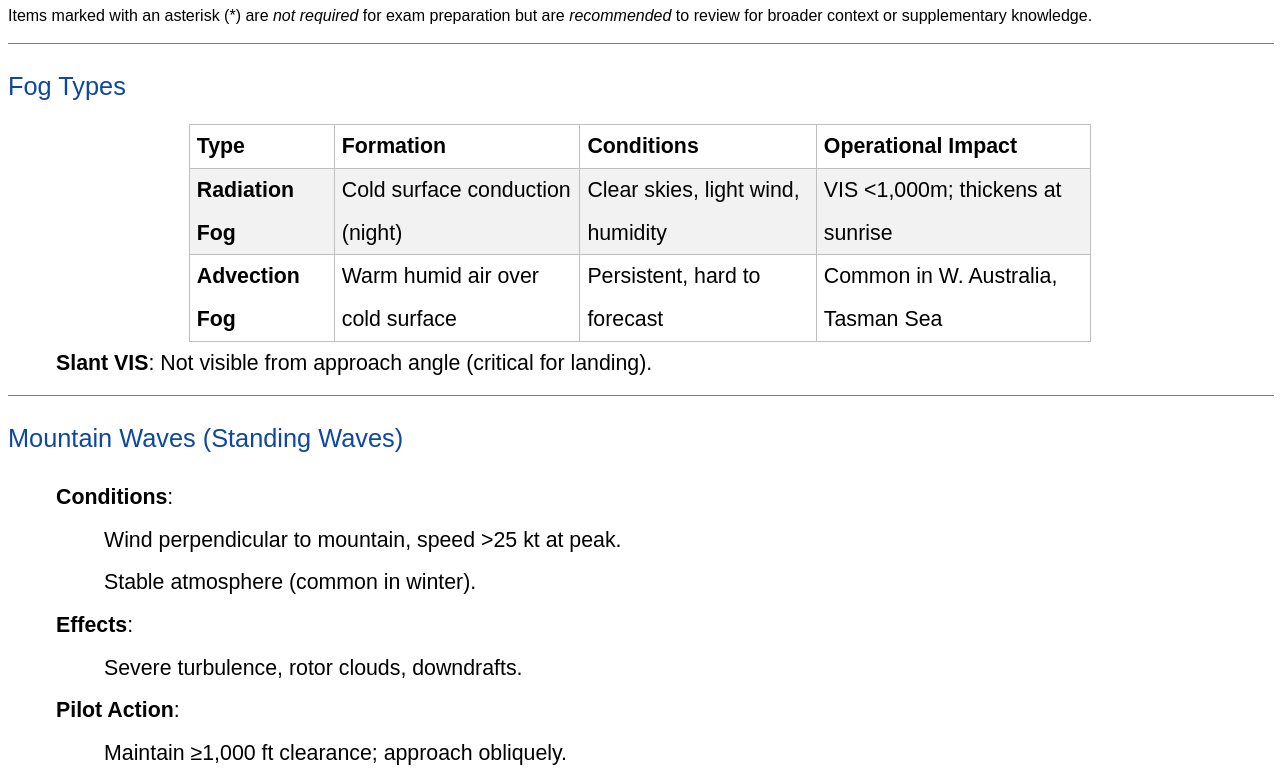
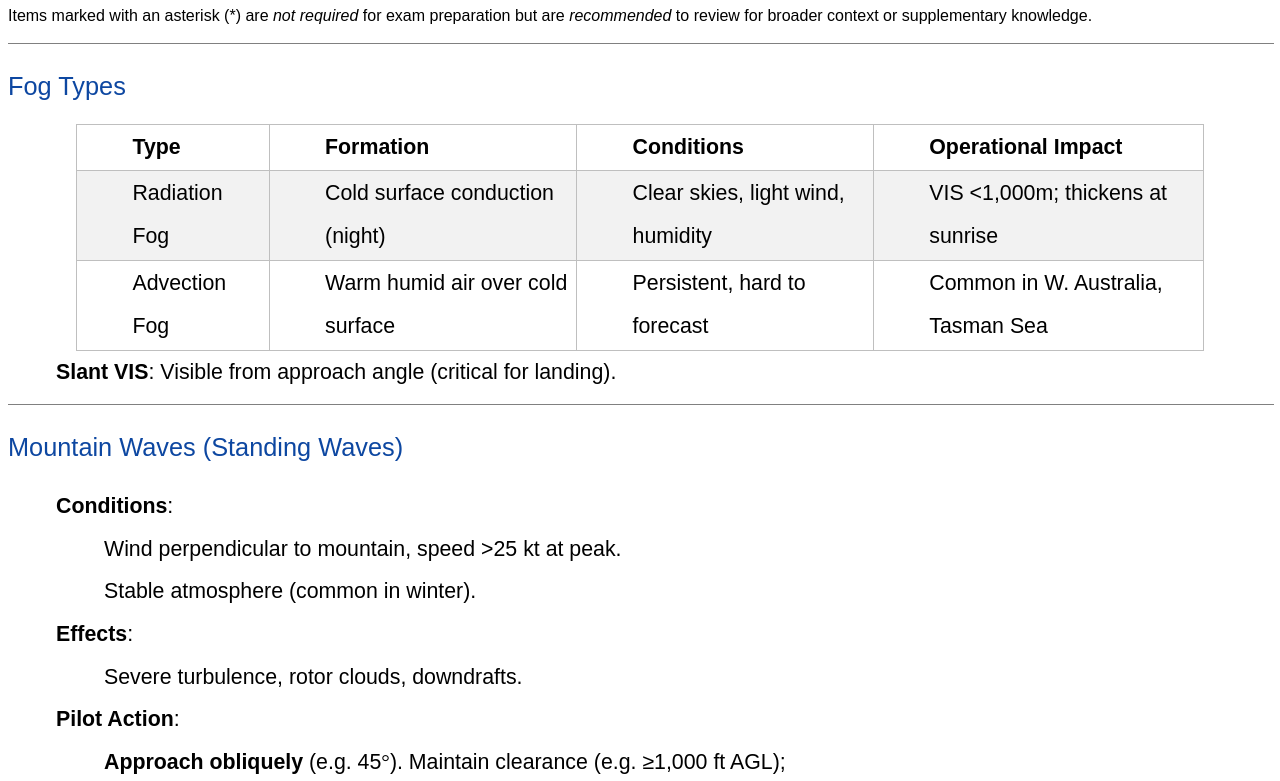
Before and after one commit to Yohann-Zhao/YohannBlog, a plain HTML site: page CMET/CMET_Part6.html in a window 1280 px wide. Shown: the part 101-882 px from the top of the page. Drawn offline with Linux system fonts and the light colour scheme.

Commit message:
完善CMET CMET_Part6

```diff
--- a/CMET/CMET_Part6.html
+++ b/CMET/CMET_Part6.html
@@ -6,7 +6,7 @@
 <style>
         /*图片自适应大小*/
         img {
-            max-width: 80%;
+            max-width: 100%;
             height: auto;
         }
 <!--
@@ -106,8 +106,8 @@ ul
 
 <body lang=EN-US style='word-wrap:break-word;text-justify-trim:punctuation'>
 
- <div style="text-align: right; font-family: 'Times New Roman', serif; font-size: 12pt; color: #0F4761;">
-    编辑日期: 2025年2月15日
+<div style="text-align: right; font-family: 'Times New Roman', serif; font-size: 12pt; color: #0F4761;">
+    编辑日期: 2025年2月16日
 </div>
 
 <div class=WordSection1 style='layout-grid:15.6pt'>
@@ -133,78 +133,87 @@ line-height:250%'><span style='font-family:"Aptos",sans-serif'>Fog Types</span><
 
 <div align=center>
 
-<table class=MsoTable15Plain1 border=1 cellspacing=0 cellpadding=0 width=903
- style='width:677.1pt;border-collapse:collapse;border:none'>
- <tr style='height:31.75pt'>
-  <td valign=top style='border:solid #BFBFBF 1.0pt;padding:0in 5.4pt 0in 5.4pt;
-  height:31.75pt'>
-  <p class=MsoNormal style='line-height:200%'><b><span style='font-size:16.0pt;
-  line-height:200%'>Type</span></b></p>
+<table class=MsoTable15Plain1 border=1 cellspacing=0 cellpadding=0 width="89%"
+ style='width:89.2%;border-collapse:collapse;border:none'>
+ <tr style='height:34.15pt'>
+  <td width="17%" style='width:17.1%;border:solid #BFBFBF 1.0pt;padding:0in 5.4pt 0in 5.4pt;
+  height:34.15pt'>
+  <p class=MsoNormal align=left style='margin-left:.5in;text-align:left;
+  line-height:200%'><b><span style='font-size:16.0pt;line-height:200%'>Type</span></b></p>
   </td>
-  <td valign=top style='border:solid #BFBFBF 1.0pt;border-left:none;padding:
-  0in 5.4pt 0in 5.4pt;height:31.75pt'>
-  <p class=MsoNormal style='line-height:200%'><b><span style='font-size:16.0pt;
-  line-height:200%'>Formation</span></b></p>
+  <td width="27%" style='width:27.3%;border:solid #BFBFBF 1.0pt;border-left:
+  none;padding:0in 5.4pt 0in 5.4pt;height:34.15pt'>
+  <p class=MsoNormal align=left style='margin-left:.5in;text-align:left;
+  line-height:200%'><b><span style='font-size:16.0pt;line-height:200%'>Formation</span></b></p>
   </td>
-  <td valign=top style='border:solid #BFBFBF 1.0pt;border-left:none;padding:
-  0in 5.4pt 0in 5.4pt;height:31.75pt'>
-  <p class=MsoNormal style='line-height:200%'><b><span style='font-size:16.0pt;
-  line-height:200%'>Conditions</span></b></p>
+  <td width="26%" style='width:26.34%;border:solid #BFBFBF 1.0pt;border-left:
+  none;padding:0in 5.4pt 0in 5.4pt;height:34.15pt'>
+  <p class=MsoNormal align=left style='margin-left:.5in;text-align:left;
+  line-height:200%'><b><span style='font-size:16.0pt;line-height:200%'>Conditions</span></b></p>
   </td>
-  <td valign=top style='border:solid #BFBFBF 1.0pt;border-left:none;padding:
-  0in 5.4pt 0in 5.4pt;height:31.75pt'>
-  <p class=MsoNormal style='line-height:200%'><b><span style='font-size:16.0pt;
-  line-height:200%'>Operational Impact</span></b></p>
+  <td width="29%" style='width:29.26%;border:solid #BFBFBF 1.0pt;border-left:
+  none;padding:0in 5.4pt 0in 5.4pt;height:34.15pt'>
+  <p class=MsoNormal align=left style='margin-left:.5in;text-align:left;
+  line-height:200%'><b><span style='font-size:16.0pt;line-height:200%'>Operational
+  Impact</span></b></p>
   </td>
  </tr>
- <tr style='height:63.5pt'>
-  <td valign=top style='border:solid #BFBFBF 1.0pt;border-top:none;background:
-  #F2F2F2;padding:0in 5.4pt 0in 5.4pt;height:63.5pt'>
-  <p class=MsoNormal align=left style='text-align:left;line-height:200%'><b><span
-  style='font-size:16.0pt;line-height:200%;color:black'>Radiation Fog</span></b></p>
+ <tr style='height:67.45pt'>
+  <td width="17%" style='width:17.1%;border:solid #BFBFBF 1.0pt;border-top:
+  none;background:#F2F2F2;padding:0in 5.4pt 0in 5.4pt;height:67.45pt'>
+  <p class=MsoNormal align=left style='margin-left:.5in;text-align:left;
+  line-height:200%'><span style='font-size:16.0pt;line-height:200%;color:black'>Radiation
+  Fog</span></p>
   </td>
-  <td valign=top style='border-top:none;border-left:none;border-bottom:solid #BFBFBF 1.0pt;
-  border-right:solid #BFBFBF 1.0pt;background:#F2F2F2;padding:0in 5.4pt 0in 5.4pt;
-  height:63.5pt'>
-  <p class=MsoNormal align=left style='text-align:left;line-height:200%'><span
-  style='font-size:16.0pt;line-height:200%;color:black'>Cold surface conduction
-  (night)</span></p>
+  <td width="27%" style='width:27.3%;border-top:none;border-left:none;
+  border-bottom:solid #BFBFBF 1.0pt;border-right:solid #BFBFBF 1.0pt;
+  background:#F2F2F2;padding:0in 5.4pt 0in 5.4pt;height:67.45pt'>
+  <p class=MsoNormal align=left style='margin-left:.5in;text-align:left;
+  line-height:200%'><span style='font-size:16.0pt;line-height:200%;color:black'>Cold
+  surface conduction (night)</span></p>
   </td>
-  <td valign=top style='border-top:none;border-left:none;border-bottom:solid #BFBFBF 1.0pt;
-  border-right:solid #BFBFBF 1.0pt;background:#F2F2F2;padding:0in 5.4pt 0in 5.4pt;
-  height:63.5pt'>
-  <p class=MsoNormal align=left style='text-align:left;line-height:200%'><span
-  style='font-size:16.0pt;line-height:200%;color:black'>Clear skies, light
-  wind, humidity</span></p>
+  <td width="26%" style='width:26.34%;border-top:none;border-left:none;
+  border-bottom:solid #BFBFBF 1.0pt;border-right:solid #BFBFBF 1.0pt;
+  background:#F2F2F2;padding:0in 5.4pt 0in 5.4pt;height:67.45pt'>
+  <p class=MsoNormal align=left style='margin-left:.5in;text-align:left;
+  line-height:200%'><span style='font-size:16.0pt;line-height:200%;color:black'>Clear
+  skies, light wind, humidity</span></p>
   </td>
-  <td valign=top style='border-top:none;border-left:none;border-bottom:solid #BFBFBF 1.0pt;
-  border-right:solid #BFBFBF 1.0pt;background:#F2F2F2;padding:0in 5.4pt 0in 5.4pt;
-  height:63.5pt'>
-  <p class=MsoNormal align=left style='text-align:left;line-height:200%'><span
-  style='font-size:16.0pt;line-height:200%;color:black'>VIS &lt;1,000m;
-  thickens at sunrise</span></p>
+  <td width="29%" style='width:29.26%;border-top:none;border-left:none;
+  border-bottom:solid #BFBFBF 1.0pt;border-right:solid #BFBFBF 1.0pt;
+  background:#F2F2F2;padding:0in 5.4pt 0in 5.4pt;height:67.45pt'>
+  <p class=MsoNormal align=left style='margin-left:.5in;text-align:left;
+  line-height:200%'><span style='font-size:16.0pt;line-height:200%;color:black'>VIS
+  &lt;1,000m; thickens at sunrise</span></p>
   </td>
  </tr>
- <tr style='height:64.35pt'>
-  <td valign=top style='border:solid #BFBFBF 1.0pt;border-top:none;padding:
-  0in 5.4pt 0in 5.4pt;height:64.35pt'>
-  <p class=MsoNormal align=left style='text-align:left;line-height:200%'><b><span
-  style='font-size:16.0pt;line-height:200%'>Advection Fog</span></b></p>
+ <tr style='height:67.45pt'>
+  <td width="17%" style='width:17.1%;border:solid #BFBFBF 1.0pt;border-top:
+  none;padding:0in 5.4pt 0in 5.4pt;height:67.45pt'>
+  <p class=MsoNormal align=left style='margin-left:.5in;text-align:left;
+  line-height:200%'><span style='font-size:16.0pt;line-height:200%'>Advection
+  Fog</span></p>
   </td>
-  <td valign=top style='border-top:none;border-left:none;border-bottom:solid #BFBFBF 1.0pt;
-  border-right:solid #BFBFBF 1.0pt;padding:0in 5.4pt 0in 5.4pt;height:64.35pt'>
-  <p class=MsoNormal align=left style='text-align:left;line-height:200%'><span
-  style='font-size:16.0pt;line-height:200%'>Warm humid air over cold surface</span></p>
+  <td width="27%" style='width:27.3%;border-top:none;border-left:none;
+  border-bottom:solid #BFBFBF 1.0pt;border-right:solid #BFBFBF 1.0pt;
+  padding:0in 5.4pt 0in 5.4pt;height:67.45pt'>
+  <p class=MsoNormal align=left style='margin-left:.5in;text-align:left;
+  line-height:200%'><span style='font-size:16.0pt;line-height:200%'>Warm humid
+  air over cold surface</span></p>
   </td>
-  <td valign=top style='border-top:none;border-left:none;border-bottom:solid #BFBFBF 1.0pt;
-  border-right:solid #BFBFBF 1.0pt;padding:0in 5.4pt 0in 5.4pt;height:64.35pt'>
-  <p class=MsoNormal align=left style='text-align:left;line-height:200%'><span
-  style='font-size:16.0pt;line-height:200%'>Persistent, hard to forecast</span></p>
+  <td width="26%" style='width:26.34%;border-top:none;border-left:none;
+  border-bottom:solid #BFBFBF 1.0pt;border-right:solid #BFBFBF 1.0pt;
+  padding:0in 5.4pt 0in 5.4pt;height:67.45pt'>
+  <p class=MsoNormal align=left style='margin-left:.5in;text-align:left;
+  line-height:200%'><span style='font-size:16.0pt;line-height:200%'>Persistent,
+  hard to forecast</span></p>
   </td>
-  <td valign=top style='border-top:none;border-left:none;border-bottom:solid #BFBFBF 1.0pt;
-  border-right:solid #BFBFBF 1.0pt;padding:0in 5.4pt 0in 5.4pt;height:64.35pt'>
-  <p class=MsoNormal align=left style='text-align:left;line-height:200%'><span
-  style='font-size:16.0pt;line-height:200%'>Common in W. Australia, Tasman Sea</span></p>
+  <td width="29%" style='width:29.26%;border-top:none;border-left:none;
+  border-bottom:solid #BFBFBF 1.0pt;border-right:solid #BFBFBF 1.0pt;
+  padding:0in 5.4pt 0in 5.4pt;height:67.45pt'>
+  <p class=MsoNormal align=left style='margin-left:.5in;text-align:left;
+  line-height:200%'><span style='font-size:16.0pt;line-height:200%'>Common in
+  W. Australia, Tasman Sea</span></p>
   </td>
  </tr>
 </table>
@@ -213,7 +222,7 @@ line-height:250%'><span style='font-family:"Aptos",sans-serif'>Fog Types</span><
 
 <p class=MsoNormal style='margin-left:.5in;line-height:200%'><b><span
 style='font-size:16.0pt;line-height:200%'>Slant VIS</span></b><span
-style='font-size:16.0pt;line-height:200%'>: Not visible from approach angle
+style='font-size:16.0pt;line-height:200%'>: Visible from approach angle
 (critical for landing).</span></p>
 
 <div class=MsoNormal align=center style='text-align:center;line-height:200%'><span
@@ -250,9 +259,12 @@ downdrafts.</span></p>
 style='font-size:16.0pt;line-height:200%'>Pilot Action</span></b><span
 style='font-size:16.0pt;line-height:200%'>:</span></p>
 
-<p class=MsoNormal style='margin-left:1.0in;line-height:200%'><span
-style='font-size:16.0pt;line-height:200%'>Maintain ≥1,000 ft clearance;
-approach obliquely.</span></p>
+<p class=MsoNormal style='margin-left:1.0in;line-height:200%'><b><span
+style='font-size:16.0pt;line-height:200%'>Approach obliquely</span></b><span
+style='font-size:16.0pt;line-height:200%'> (e.g. 45</span><span lang=ZH-CN
+style='font-size:16.0pt;line-height:200%;font-family:DengXian'>°</span><span
+style='font-size:16.0pt;line-height:200%'>). Maintain clearance (e.g. ≥1,000 ft
+AGL);</span></p>
 
 <p class=MsoNormal style='margin-left:.5in;line-height:200%'><b><span
 style='font-size:16.0pt;line-height:200%'>Clouds</span></b><span
@@ -267,11 +279,12 @@ style='font-size:16.0pt;line-height:200%'>Layers:</span></b></p>
 
 <p class=MsoListParagraphCxSpMiddle align=center style='text-align:center;
 line-height:200%'><span style='font-size:16.0pt;line-height:200%'><img
-width=396 height=251 src="CMET/CMET_Part6_files/image001.png"></span> </p>
+width=359 height=227 src="CMET/CMET_Part6_files/image001.png"></span><img width=396
+height=227 src="CMET/CMET_Part6_files/image002.png"></p>
 
 <p class=MsoListParagraphCxSpLast align=center style='text-align:center;
 line-height:200%'><span style='font-size:16.0pt;line-height:200%'><img
-width=396 height=227 src="CMET/CMET_Part6_files/image002.png"></span></p>
+width=754 height=455 src="CMET/CMET_Part6_files/image003.jpg"></span></p>
 
 <div class=MsoNormal align=center style='text-align:center;line-height:200%'><span
 style='font-size:16.0pt;line-height:200%'>
@@ -497,15 +510,26 @@ line-height:200%'>Hazards</span></b></p>
   <td valign=top style='border-top:none;border-left:none;border-bottom:solid #BFBFBF 1.0pt;
   border-right:solid #BFBFBF 1.0pt;padding:0in 5.4pt 0in 5.4pt'>
   <p class=MsoNormal style='line-height:200%'><span style='font-size:16.0pt;
-  line-height:200%'>Low-level wind shear (↓ lift/IAS)</span></p>
+  line-height:200%'>Low-level wind shear (IAS/Lift↑ first, then IAS/Lift↓)</span></p>
   </td>
  </tr>
 </table>
-
+<br>
 </div>
 
 <p class=MsoNormal align=center style='text-align:center;line-height:200%'><img
-width=858 height=478 src="CMET/CMET_Part6_files/image003.png"></p>
+width=900 src="CMET/CMET_Part6_files/image004.png"></p>
+
+<p class=MsoNormal align=center style='text-align:center;line-height:200%'><span
+style='font-size:16.0pt;line-height:200%'>TS in mature stage</span></p>
+<br>
+<p class=MsoNormal align=center style='text-align:center;line-height:200%'><span
+style='font-size:16.0pt;line-height:200%'><img width=900
+src="CMET/CMET_Part6_files/image005.jpg"></span></p>
+
+<p class=MsoNormal align=center style='text-align:center;line-height:200%'><span
+style='font-size:16.0pt;line-height:200%'>Microbursts: IAS/Lift↑ first, then
+IAS/Lift↓.</span></p>
 
 <div class=MsoNormal align=center style='text-align:center;line-height:200%'><span
 style='font-size:16.0pt;line-height:200%'>
@@ -538,8 +562,7 @@ style='font-size:16.0pt;line-height:200%'>
 </span></div>
 
 <p class=TheoryContent2 align=left style='margin-bottom:4.65pt;text-align:left;
-line-height:250%'><span style='font-family:"Aptos",sans-serif'>Tropical
-Cyclones</span></p>
+line-height:250%'><span style='font-family:"Aptos",sans-serif'>Tropical Cyclones</span></p>
 
 <p class=MsoNormal style='margin-left:.5in;line-height:200%'><b><span
 style='font-size:16.0pt;line-height:200%'>Conditions</span></b><span
@@ -614,7 +637,7 @@ line-height:250%'><span style='font-family:"Aptos",sans-serif'>Special Clouds</s
   background:#F2F2F2;padding:0in 5.4pt 0in 5.4pt'>
   <p class=MsoNormal style='line-height:200%'><span style='font-size:16.0pt;
   line-height:200%;color:black'><img width=604 height=417 id="图片 3"
-  src="CMET/CMET_Part6_files/image004.png"></span></p>
+  src="CMET/CMET_Part6_files/image006.png"></span></p>
   </td>
  </tr>
  <tr>
@@ -633,7 +656,7 @@ line-height:250%'><span style='font-family:"Aptos",sans-serif'>Special Clouds</s
   padding:0in 5.4pt 0in 5.4pt'>
   <p class=MsoNormal style='line-height:200%'><span style='font-size:16.0pt;
   line-height:200%'><img width=603 height=407 id="图片 4"
-  src="CMET/CMET_Part6_files/image005.png"></span></p>
+  src="CMET/CMET_Part6_files/image007.png"></span></p>
   </td>
  </tr>
  <tr>
@@ -652,7 +675,7 @@ line-height:250%'><span style='font-family:"Aptos",sans-serif'>Special Clouds</s
   background:#F2F2F2;padding:0in 5.4pt 0in 5.4pt'>
   <p class=MsoNormal style='line-height:200%'><span style='font-size:16.0pt;
   line-height:200%;color:black'><img width=618 height=400 id="图片 2"
-  src="CMET/CMET_Part6_files/image006.png"></span></p>
+  src="CMET/CMET_Part6_files/image008.png"></span></p>
   </td>
  </tr>
  <tr>
@@ -671,7 +694,7 @@ line-height:250%'><span style='font-family:"Aptos",sans-serif'>Special Clouds</s
   padding:0in 5.4pt 0in 5.4pt'>
   <p class=MsoNormal style='line-height:200%'><span style='font-size:16.0pt;
   line-height:200%'><img width=610 height=416 id="图片 1"
-  src="CMET/CMET_Part6_files/image007.png"></span></p>
+  src="CMET/CMET_Part6_files/image009.png"></span></p>
   </td>
  </tr>
 </table>
```
Also changed, not shown: CMET/CMET_Part7.html (+3 -3 lines), CMET/CMET_Part6_files/image001.png, CMET/CMET_Part6_files/image002.png, CMET/CMET_Part6_files/image003.jpg (added), CMET/CMET_Part6_files/image003.png (deleted), CMET/CMET_Part6_files/image004.png, CMET/CMET_Part6_files/image005.jpg (added), CMET/CMET_Part6_files/image005.png (deleted), CMET/CMET_Part6_files/image006.png, CMET/CMET_Part6_files/image007.png, CMET/CMET_Part6_files/image008.png (added), CMET/CMET_Part6_files/image009.png (added).
